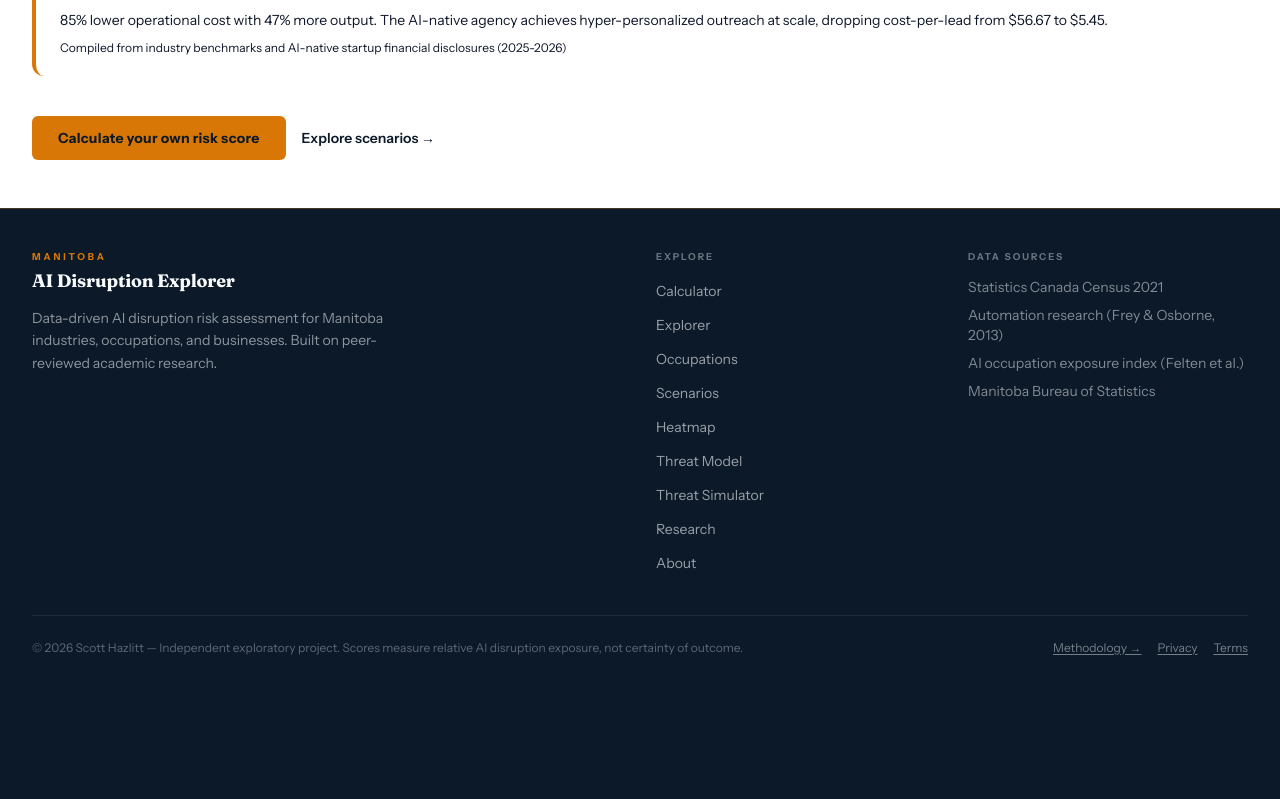
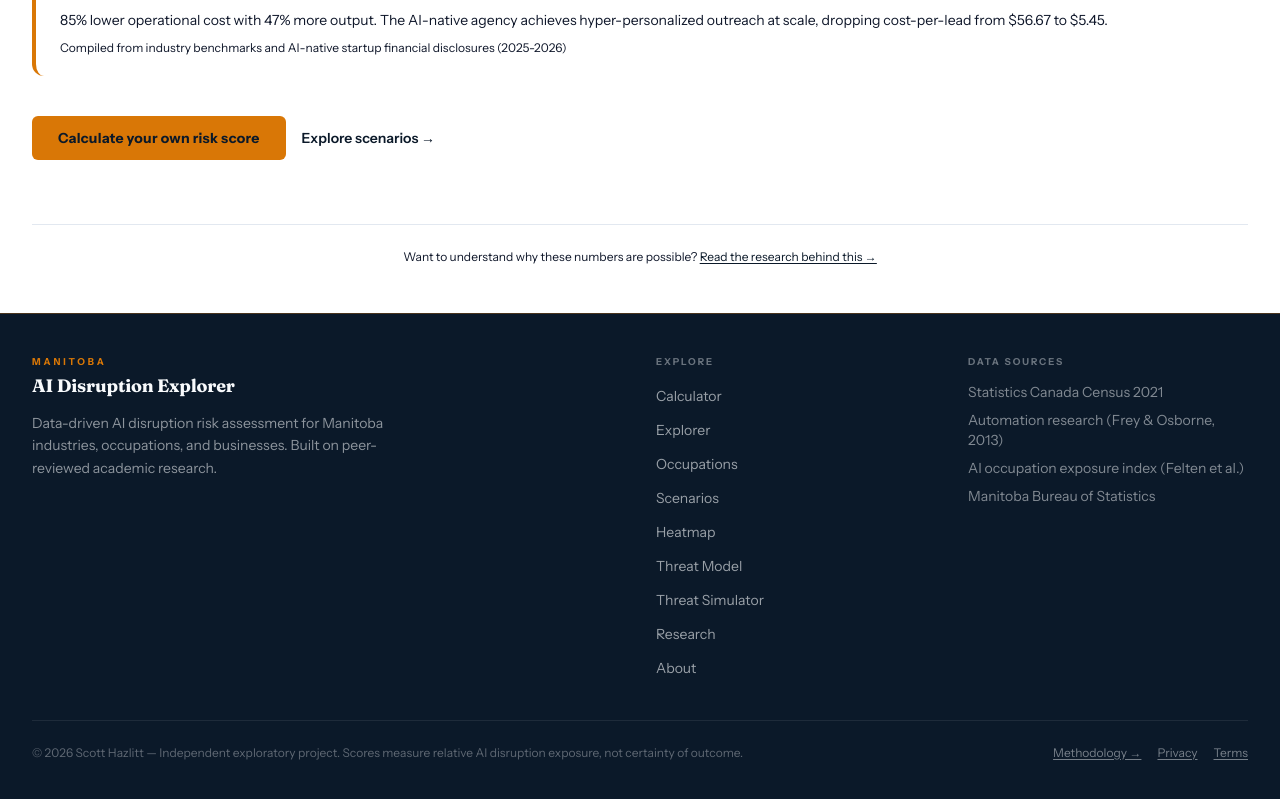
Before and after one commit to scott-cmd11/mb-ai-disruption, a Next.js app: page /threat-simulator in a window 1280 px wide. Shown: the part 1402-2201 px from the top of the page. Before the commit the page ends 2098 px from the top, so only its background shows below. Built offline with nearby package versions, Linux system fonts and the light colour scheme.

Commit message:
feat: threat-simulator — add cross-link to /threat-model research page

```diff
--- a/src/app/threat-simulator/ThreatSimulatorClient.tsx
+++ b/src/app/threat-simulator/ThreatSimulatorClient.tsx
@@ -144,6 +144,20 @@ export function ThreatSimulatorClient({ scenarios }: Props) {
           Explore scenarios →
         </Link>
       </div>
+
+      {/* Cross-link to research page */}
+      <div className="mt-8 pt-6 border-t text-center" style={{ borderColor: "var(--color-border)" }}>
+        <p className="text-xs" style={{ color: "var(--color-text-tertiary)" }}>
+          Want to understand why these numbers are possible?{" "}
+          <Link
+            href="/threat-model"
+            className="underline underline-offset-2 hover:opacity-70 transition-opacity"
+            style={{ color: "var(--color-navy-deep)" }}
+          >
+            Read the research behind this →
+          </Link>
+        </p>
+      </div>
     </div>
   );
 }
```
